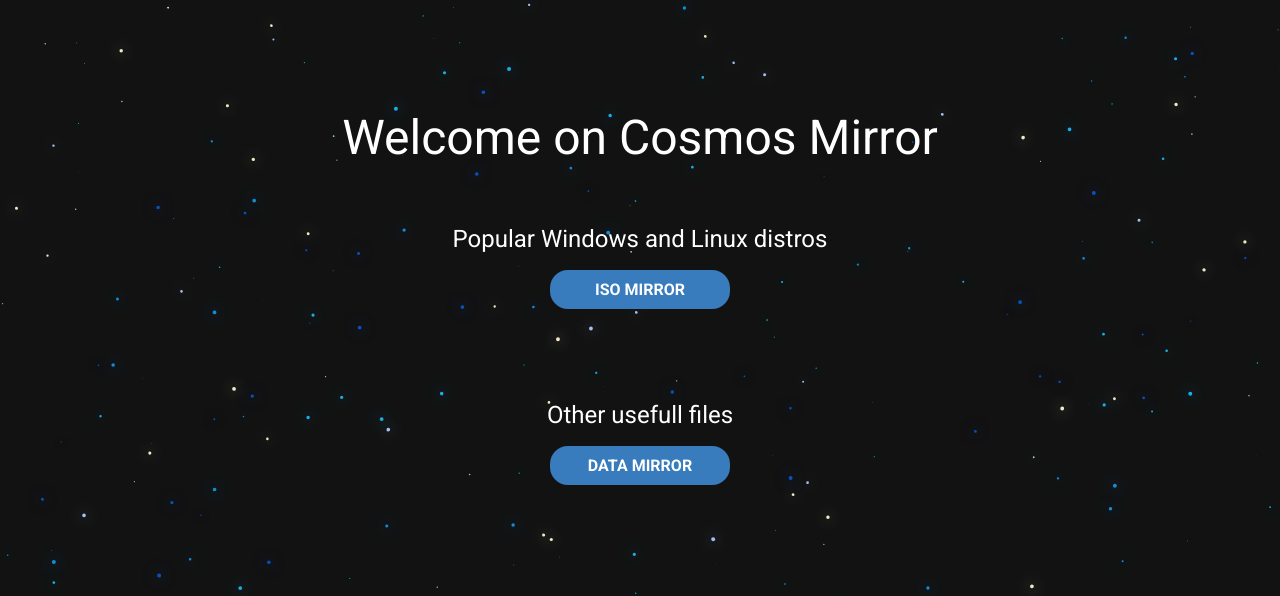
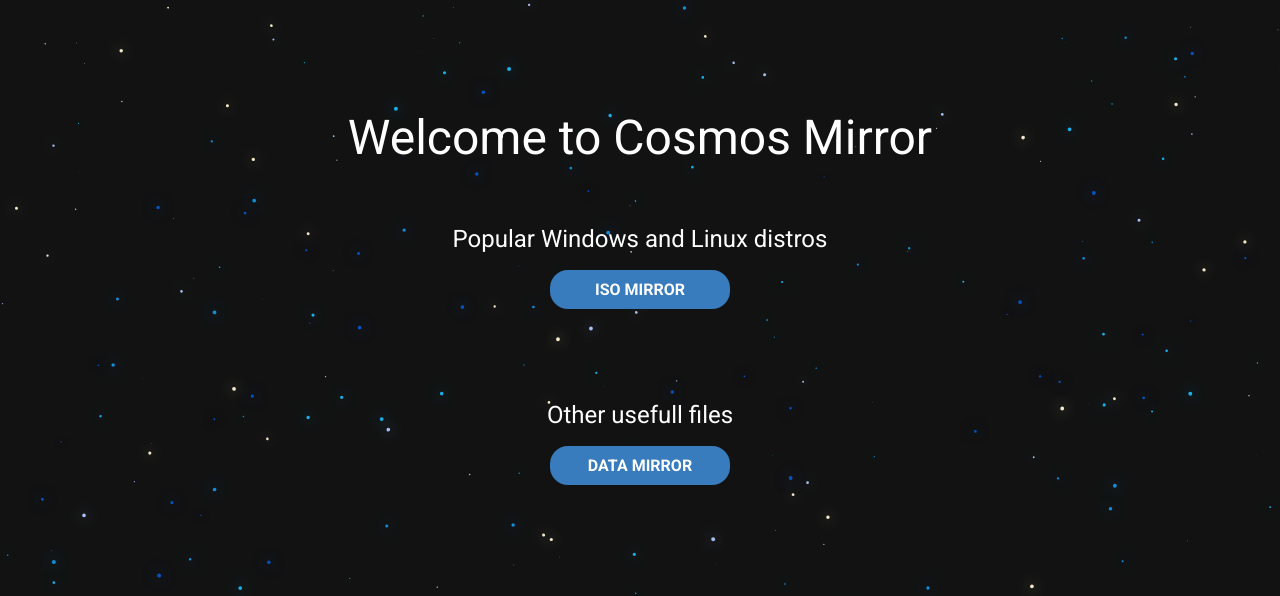
Before and after one commit to Puri-Devs/Cosmos-Mirror, a plain HTML site: page index.html in a window 1280 px wide. Shown: the top 596 px of the page. Drawn offline with Linux system fonts and the light colour scheme; animation ran at ten frames a second.

Commit message:
Changed text

```diff
--- a/index.html
+++ b/index.html
@@ -37,7 +37,7 @@
  <body onload="autoload()">
 	<div class="blur">
 	  <center>
-		<h1 style="">Welcome on Cosmos Mirror</h1>
+		<h1 style="">Welcome to Cosmos Mirror</h1>
 		<div class="mirrors">
 			<div id="iso_mirror">
 				<h1>
```
